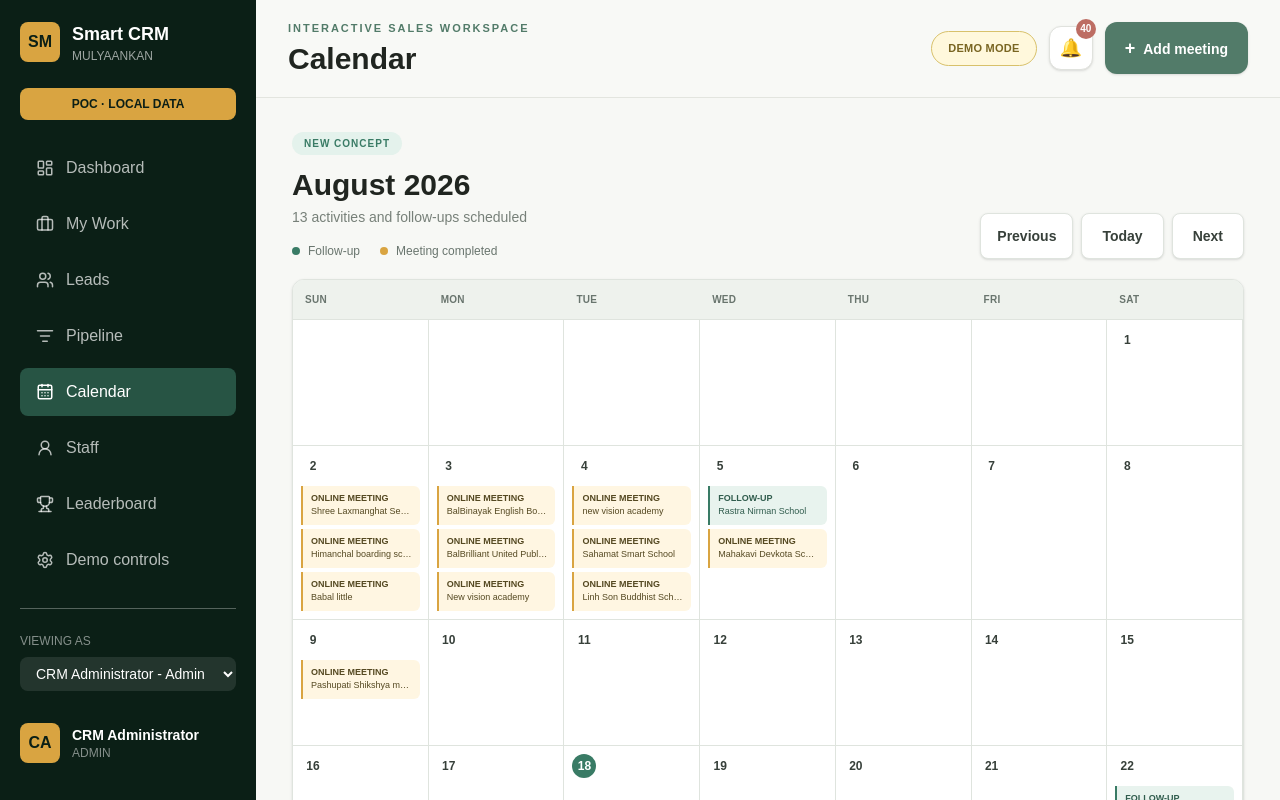
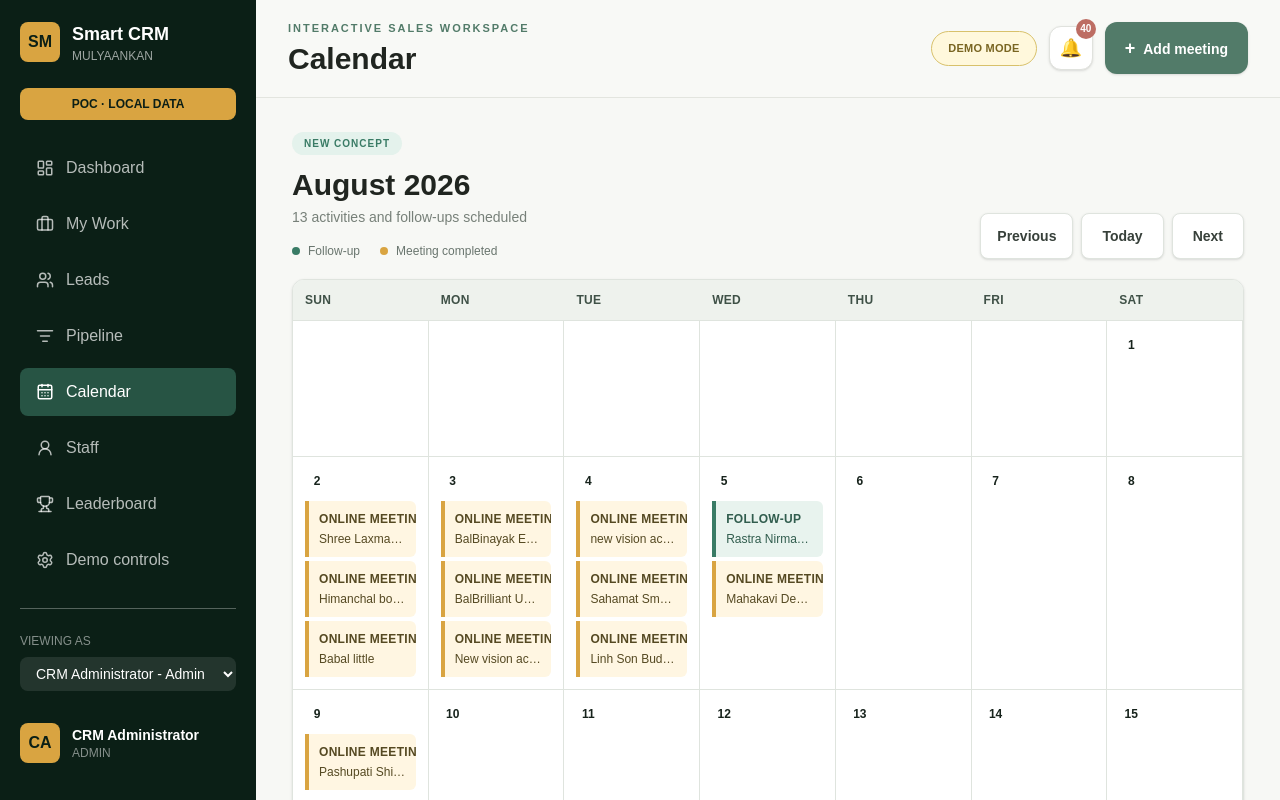
Before and after one commit to simranbist62/Smart-CRM, a Next.js app: page /calendar in a window 1280 px wide. Shown: the top 800 px of the page. Built offline with nearby package versions, Linux system fonts and the light colour scheme.

Commit message:
Update CalendarGrid.tsx

```diff
--- a/src/components/Calendar/CalendarGrid.tsx
+++ b/src/components/Calendar/CalendarGrid.tsx
@@ -1,6 +1,12 @@
 "use client";
 
-// Meeting data type
+// This is a simple definition of what a "Meeting" looks like
+// It tells us that each meeting has:
+// - id: a number
+// - date: a string (like "2026-08-18")
+// - day: a number
+// - title: a string
+// - type: either "meeting" or "follow-up"
 export type Meeting = {
   id: number;
   date: string;
@@ -9,98 +15,91 @@ export type Meeting = {
   type: "meeting" | "follow-up";
 };
 
-// Props received by CalendarGrid
+// These are the "props" or inputs that this component expects to receive
+// - meetings: a list of meetings
+// - currentDate: the month/year we are showing
+// - onMeetingClick: a function that runs when you click a meeting
 type CalendarGridProps = {
   meetings: Meeting[];
   currentDate: Date;
   onMeetingClick: (meeting: Meeting) => void;
 };
 
+// List of the 7 days of the week, starting with Sunday
+const weekDays = ["Sun", "Mon", "Tue", "Wed", "Thu", "Fri", "Sat"];
 
-const weekDays = [
-  "Sun",
-  "Mon",
-  "Tue",
-  "Wed",
-  "Thu",
-  "Fri",
-  "Sat",
-];
-
+// This is the main component that shows the calendar grid
 export default function CalendarGrid({
   meetings,
   currentDate,
   onMeetingClick,
 }: CalendarGridProps) {
-
+  // Step 1: Find out what day of the week the 1st of the month is
+  // Example: if the 1st is Wednesday, firstDay = 3 (since Sunday = 0)
   const firstDay = new Date(
     currentDate.getFullYear(),
     currentDate.getMonth(),
     1
   ).getDay();
 
+  // Step 2: Find out how many days are in this month
+  // Example: August has 31 days, so totalDays = 31
   const totalDays = new Date(
     currentDate.getFullYear(),
     currentDate.getMonth() + 1,
     0
   ).getDate();
 
-  // Create 42 calendar boxes
-  // 42 boxes = 6 rows × 7 days
-  const cells = Array.from(
-    { length: 42 },
-    (_, index) => {
-
-      // Calculate which day belongs in this box
+  // Step 3: Create 42 boxes (6 rows × 7 days = 42)
+  // We use 42 because that's enough to cover any month
+  const cells = Array.from({ length: 42 }, (_, index) => {
+    // Calculate which day number goes in this box
+    // If the 1st is Wednesday (firstDay = 3), then:
+    // index 0 -> day = -2 (empty)
+    // index 3 -> day = 1 (first day of month)
     const day = index - firstDay + 1;
 
-      // If the number is between 1 and 31,
-      // show the day. Otherwise show an empty box.
+    // If this day is between 1 and the total days in the month,
+    // show the day number. Otherwise, show nothing (null)
     if (day > 0 && day <= totalDays) {
       return day;
     }
+    return null;
+  });
 
-      return null;
-    }
-  );
-
+  // Step 4: Show the calendar on the screen
   return (
-    // Main calendar container
+    // Outer container with border and shadow
     <div className="overflow-x-auto rounded-xl border border-[#dfe4de] bg-white shadow-sm">
-
-      {/* Keeps the calendar wide enough on small screens */}
+      {/* Make sure the calendar is wide enough on small phone screens */}
       <div className="min-w-[760px]">
-
-        {/* Weekday header */}
+        {/* Weekday header row (Sun, Mon, Tue, etc.) */}
         <div className="grid grid-cols-7 border-b border-[#dfe4de] bg-[#eef2ed]">
-
           {weekDays.map((day) => (
             <div
               key={day}
-              className="px-3 py-3 text-[10px] font-bold uppercase tracking-wide text-[#69756e]"
+              className="px-3 py-3 text-xs font-bold uppercase tracking-wide text-[#3f5147]"
             >
               {day}
             </div>
           ))}
-
         </div>
 
-        {/* Calendar days */}
+        {/* Calendar days grid (the actual dates) */}
         <div className="grid grid-cols-7">
-
           {cells.map((day, index) => {
-
-            // Find meetings that belong to this day
+            // If we have a day number, create a date string like "2026-08-18"
             const dateKey = day
               ? `${currentDate.getFullYear()}-${String(currentDate.getMonth() + 1).padStart(2, "0")}-${String(day).padStart(2, "0")}`
               : "";
 
+            // Find all meetings that happen on this day
             const dayMeetings = day
-              ? meetings.filter(
-                  (meeting) => meeting.date === dateKey
-                )
+              ? meetings.filter((meeting) => meeting.date === dateKey)
               : [];
 
+            // Check if this day is today (hardcoded to August 18, 2026)
+            // This is just for demonstration
             const isToday =
               currentDate.getFullYear() === 2026 &&
               currentDate.getMonth() === 7 &&
@@ -109,68 +108,57 @@ export default function CalendarGrid({
             return (
               <div
                 key={index}
-                className="min-h-[126px] border-b border-r border-[#dfe4de] p-2"
+                className="min-h-[136px] border-b border-r border-[#dfe4de] bg-white p-3"
               >
-
-                {/* Day number */}
+                {/* Show the day number if it exists */}
                 {day && (
                   <div
                     className={`mb-2 flex h-6 w-6 items-center justify-center text-xs font-bold ${
                       isToday
-                        ? "rounded-full bg-[#397b65] text-white"
-                        : "text-[#37403a]"
+                        ? "rounded-full bg-[#397b65] text-white" // Highlight today
+                        : "text-sm text-[#17231c]"
                     }`}
                   >
                     {day}
                   </div>
                 )}
 
-                {/* Meetings inside the day */}
+                {/* Show meetings for this day */}
                 <div className="space-y-1">
-
-                  {/* Show maximum 3 meetings */}
-                  {dayMeetings
-                    .slice(0, 3)
-                    .map((meeting) => (
-
+                  {/* Show only the first 3 meetings */}
+                  {dayMeetings.slice(0, 3).map((meeting) => (
                     <button
                       key={meeting.id}
                       type="button"
                       onClick={() => onMeetingClick(meeting)}
-                        className={`block w-full truncate rounded-r-md border-l-2 px-2 py-1.5 text-left text-[9px] transition hover:brightness-95 ${
+                      className={`block w-full truncate rounded-r-md border-l-4 px-2.5 py-2 text-left text-xs leading-5 transition hover:brightness-95 focus:outline-none focus:ring-2 focus:ring-[#397b65] focus:ring-offset-1 ${
                         meeting.type === "follow-up"
-                            ? "border-[#397b65] bg-[#e8f3ee] text-[#315d4e]"
-                            : "border-[#d9a441] bg-[#fff6e2] text-[#554922]"
+                          ? "border-[#397b65] bg-[#e8f3ee] text-[#315d4e]" // Green for follow-up
+                          : "border-[#d9a441] bg-[#fff6e2] text-[#554922]" // Yellow for online meeting
                       }`}
                     >
-
-                        {/* Meeting type */}
-                        <span className="block font-bold uppercase">
+                      {/* Show the type of meeting */}
+                      <span className="block font-bold uppercase tracking-wide">
                         {meeting.type === "follow-up"
                           ? "Follow-up"
                           : "Online meeting"}
                       </span>
 
-                        {/* Meeting title */}
-                        <span className="block truncate">
-                          {meeting.title}
-                        </span>
-
+                      {/* Show the meeting title */}
+                      <span className="block truncate">{meeting.title}</span>
                     </button>
                   ))}
 
-                  {/* Show remaining meetings */}
+                  {/* If there are more than 3 meetings, show "+X more" */}
                   {dayMeetings.length > 3 && (
-                    <p className="px-2 pt-1 text-[10px] text-[#778079]">
+                    <p className="px-2 pt-1 text-xs font-medium text-[#4c5d53]">
                       +{dayMeetings.length - 3} more
                     </p>
                   )}
-
                 </div>
               </div>
             );
           })}
-
         </div>
       </div>
     </div>
```
Lines whose indentation alone changed are shown as unchanged.
